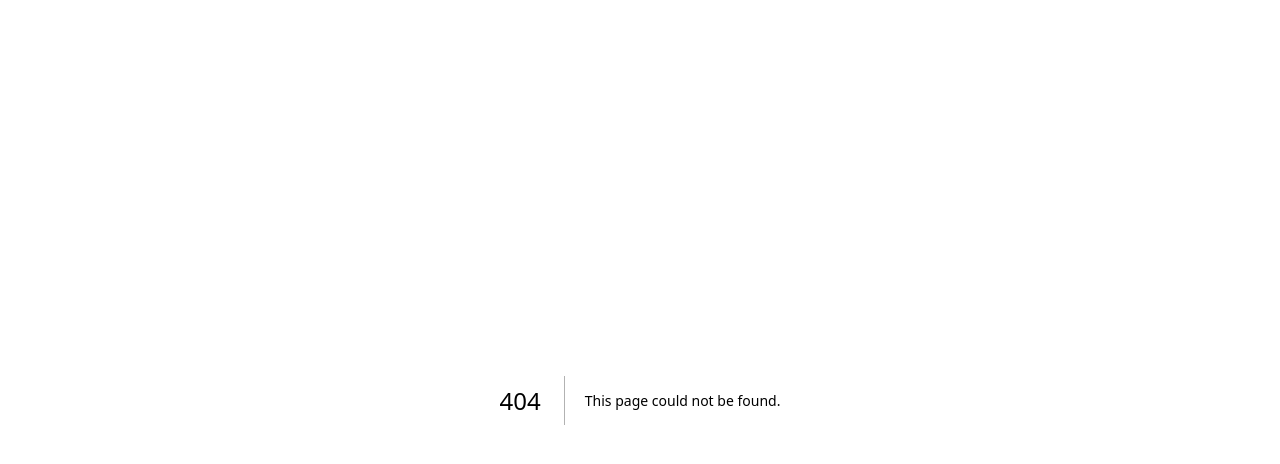
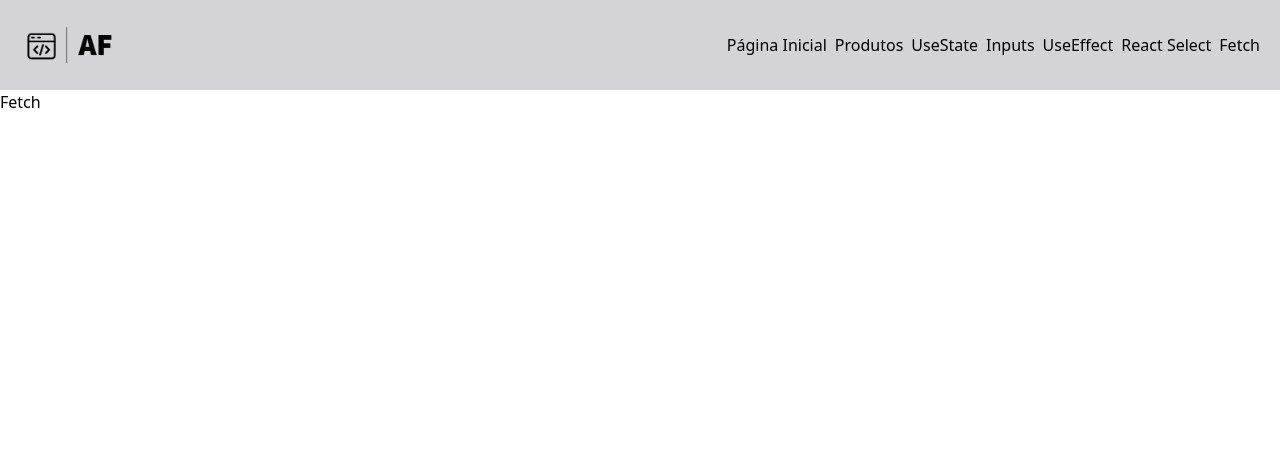
Before and after one commit to alexfilhoo/study-next-js, a Next.js app in the folder primeiroprojeto/: page /fetch in a window 1280 px wide. Before the commit this address had no page. Shown: the top 464 px of the page. Built offline with nearby package versions, Linux system fonts and the light colour scheme; no server answers.

Commit message:
feat: começo fetch

```diff
--- a/primeiroprojeto/src/components/Topo.tsx
+++ b/primeiroprojeto/src/components/Topo.tsx
@@ -40,6 +40,9 @@ export default function Topo() {
           <li>
             <Link href={"/react-select"}>React Select</Link>
           </li>
+          <li>
+            <Link href={"/fetch"}>Fetch</Link>
+          </li>
         </ul>
       </ul>
       <div></div>
--- /dev/null
+++ b/primeiroprojeto/src/pages/fetch/index.tsx
@@ -0,0 +1,22 @@
+import Topo from "@/components/Topo";
+import { useEffect, useState } from "react";
+
+export default function Fetch() {
+    const [pokemon, setPokemon] = useState<any>({});
+
+    useEffect(() => {
+        fetch("https://pokeapi.co/api/v2/pokemon/")
+            .then((response) => response.json())
+            .then((data) => setPokemon(data))
+            .catch((error) => console.error('Pokemons não', error));
+    }, []);
+
+    return (
+        <>
+            <Topo />
+            <div>
+                <h1>Fetch</h1>
+            </div>
+        </>
+    );
+}
--- a/primeiroprojeto/src/pages/react-select/index.tsx
+++ b/primeiroprojeto/src/pages/react-select/index.tsx
@@ -1,3 +1,4 @@
+import Topo from "@/components/Topo";
 import Select from "react-select";
 import AsyncSelect from "react-select/async";
 
@@ -24,6 +25,7 @@ export default function ReactSelect() {
 
   return (
     <>
+      <Topo />
       <div className="mb-3">
         <Select
           placeholder="Selecione uma opção"
```
